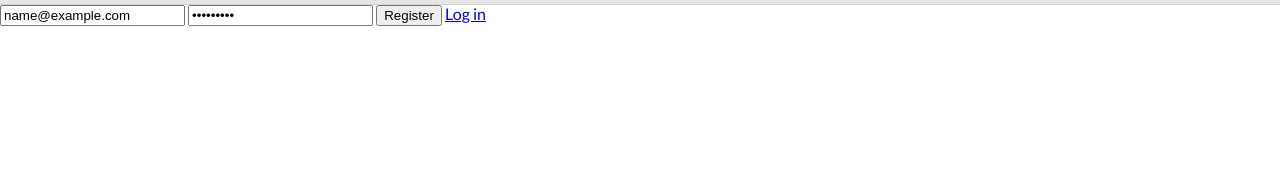
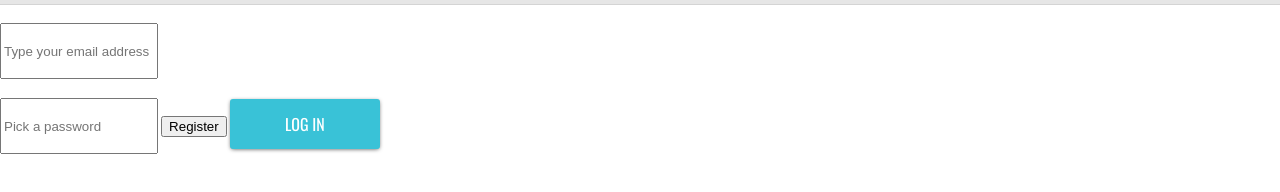
Before and after one commit to green-fox-academy/epam-2-project, a website: page public/index.html at #/register in a window 1280 px wide. Both pictures are taken after typing "name@example.com", "Sample123" into the empty fields and a click on the input "Register". Shown: the part 76-268 px from the top of the page. Drawn offline with nearby package versions, Linux system fonts and the light colour scheme; files that its build step writes are made by us from their sources; no server answers.

Commit message:
adds some style to registration page

```diff
--- a/public/js/app.js
+++ b/public/js/app.js
@@ -17,6 +17,7 @@ app.controller('RegistrationController', function($http) {
     function(err) {
       this.errorCallback = err;
     });
+    this.user = {};
   }
 });
 
--- a/public/templates/partial-register.html
+++ b/public/templates/partial-register.html
@@ -3,10 +3,13 @@
 <div>
 	<form name="registrationForm" ng-controller="RegistrationController as regCtrl"
 				ng-submit="registrationForm.$valid && regCtrl.addUser(user)" novalidate>
-		<input ng-model="regCtrl.user.user_email" placeholder="Type your email address" type="email" required/>
-		<input ng-model="regCtrl.user.password" placeholder="Pick a password" type="password" required/>
-		<input type="submit" value="Register" />
-		<a ui-sref="login"> Log in </a>
+
+		<br>
+		<input class="tofill" ng-model="regCtrl.user.user_email" placeholder="Type your email address" type="email" required/><br>
+		<br>
+		<input class="tofill" ng-model="regCtrl.user.password" placeholder="Pick a password" type="password" required/>
+		<input class = "submitButton" type="submit" value="Register" />
+		<a ui-sref="login"><button class="loginButton"> LOG IN </button></a>
 
 	</form>
 
```
